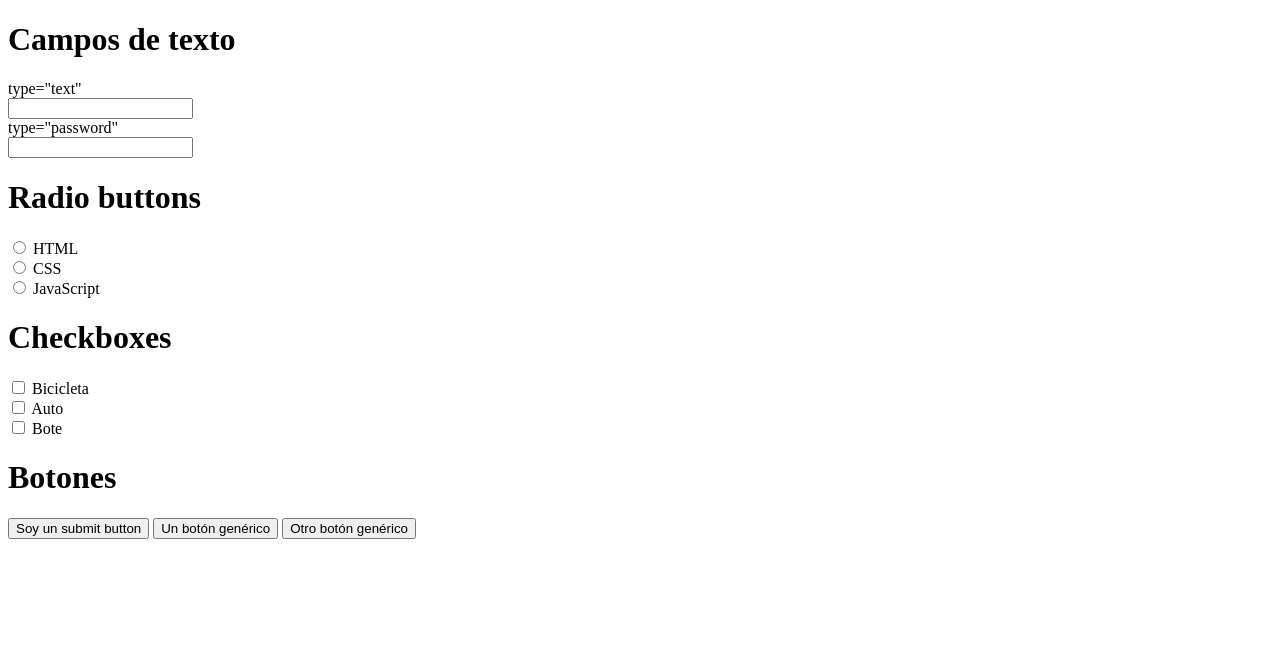
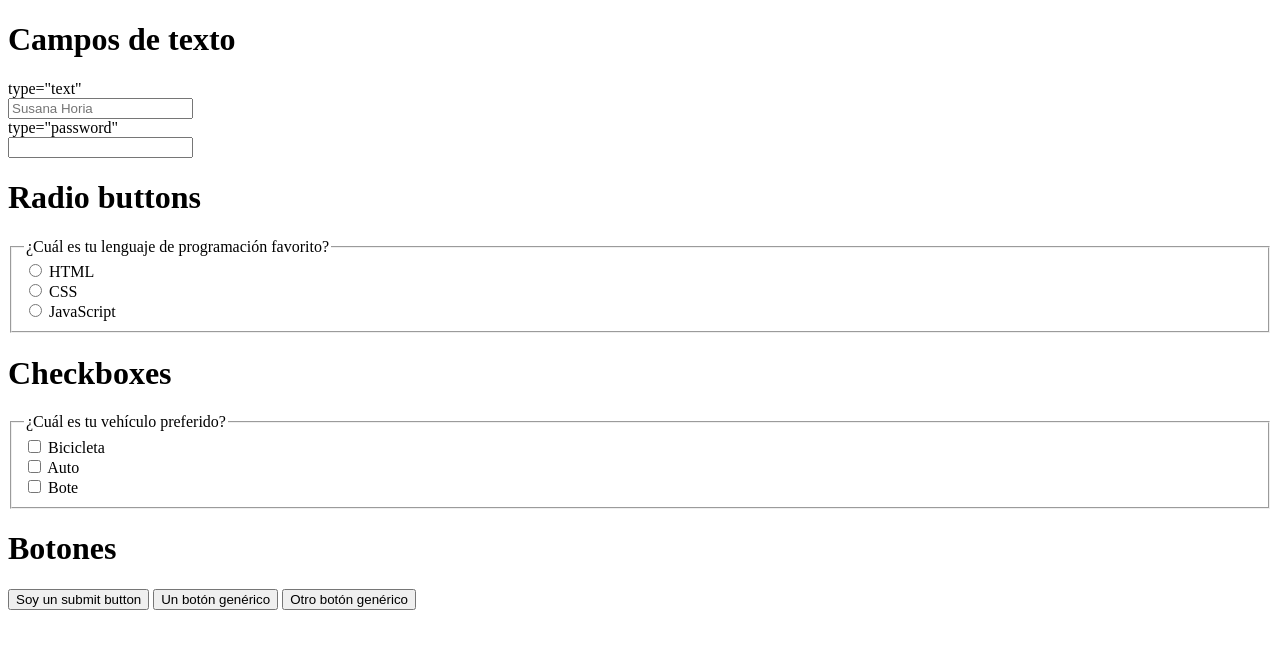
Before and after one commit to julabrego/unlz-full-stack, a plain HTML site: page 12b-formulario-input.html in a window 1280 px wide. Drawn offline with Linux system fonts and the light colour scheme.

Commit message:
Actualizaciones a formularios

```diff
--- a/12b-formulario-input.html
+++ b/12b-formulario-input.html
@@ -1,51 +1,49 @@
 <!DOCTYPE html>
 <html lang="es">
+
 <head>
   <meta charset="UTF-8" />
   <meta http-equiv="X-UA-Compatible" content="IE=edge" />
   <meta name="viewport" content="width=device-width, initial-scale=1.0" />
   <title>Formulario - tipos de inputs</title>
 </head>
+
 <body>
   <h1>Campos de texto</h1>
-    <form>
   <label for="texto">type="text"</label>
   <br />
-      <input type="text" name="texto" id="texto" />
+  <input type="text" name="texto" id="texto" placeholder="Susana Horia" />
   <br />
   <label for="password">type="password"</label>
   <br />
   <input type="password" name="password" id="password" />
-    </form>
 
   <h1>Radio buttons</h1>
-    <form>
+  <fieldset>
+    <legend>¿Cuál es tu lenguaje de programación favorito?</legend>
     <input type="radio" id="html" name="lenguaje_favorito" value="HTML" />
     <label for="html">HTML</label><br />
     <input type="radio" id="css" name="lenguaje_favorito" value="CSS" />
     <label for="css">CSS</label><br />
-      <input
-        type="radio"
-        id="javascript"
-        name="lenguaje_favorito"
-        value="JavaScript"
-      />
+    <input type="radio" id="javascript" name="lenguaje_favorito" value="JavaScript" />
     <label for="javascript">JavaScript</label>
-    </form>
+  </fieldset>
 
   <h1>Checkboxes</h1>
-    <form>
+  <fieldset>
+    <legend>¿Cuál es tu vehículo preferido?</legend>
     <input type="checkbox" id="vehiculo1" name="vehiculo" value="Bicicleta" />
     <label for="vehiculo1"> Bicicleta</label><br />
     <input type="checkbox" id="vehiculo2" name="vehiculo" value="Auto" />
     <label for="vehiculo2"> Auto</label><br />
     <input type="checkbox" id="vehiculo3" name="vehiculo" value="Bote" />
     <label for="vehiculo3"> Bote</label>
-    </form>
+  </fieldset>
 
   <h1>Botones</h1>
   <input type="submit" value="Soy un submit button" />
   <input type="button" value="Un botón genérico" />
   <button>Otro botón genérico</button>
 </body>
+
 </html>
```
Lines whose indentation alone changed are shown as unchanged.
